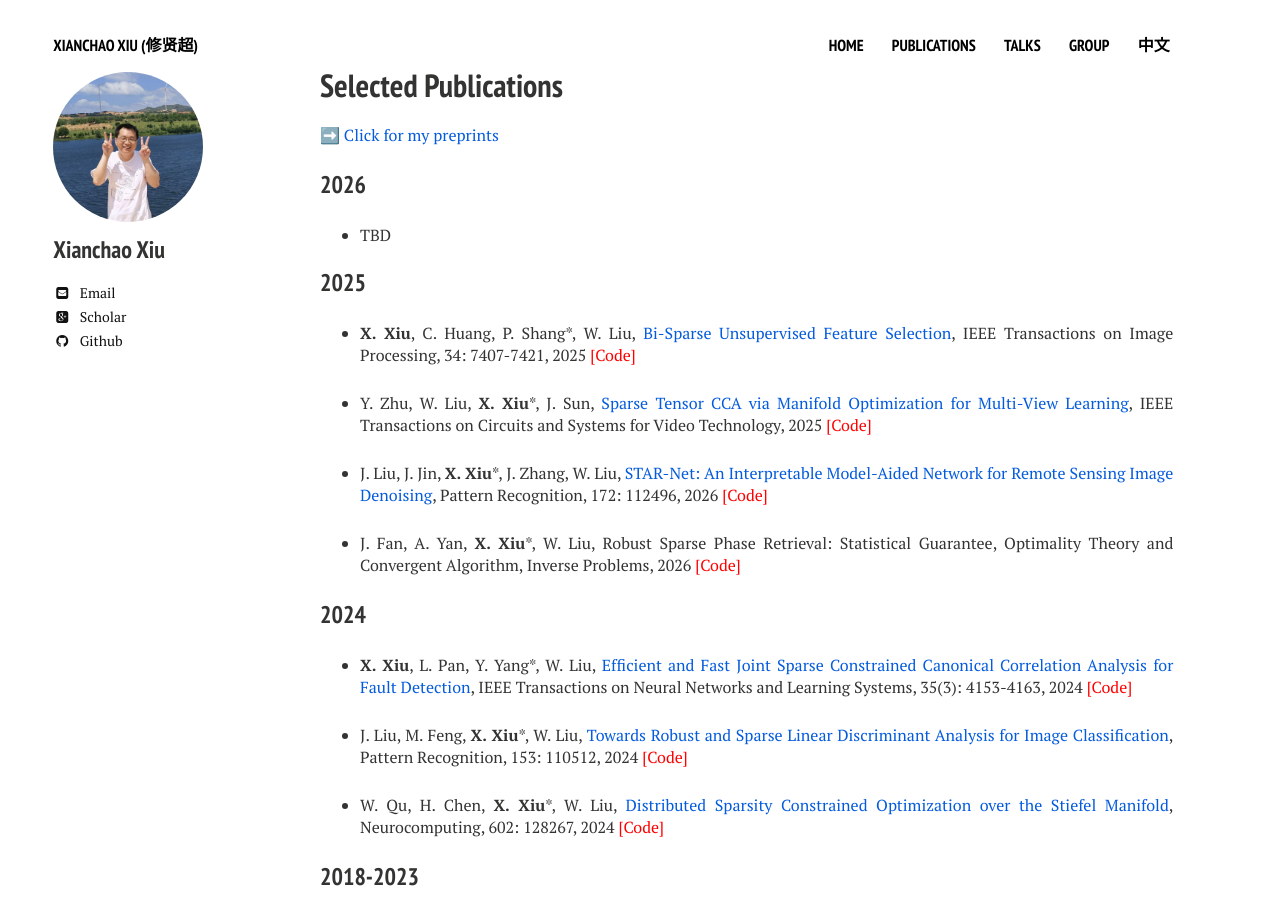
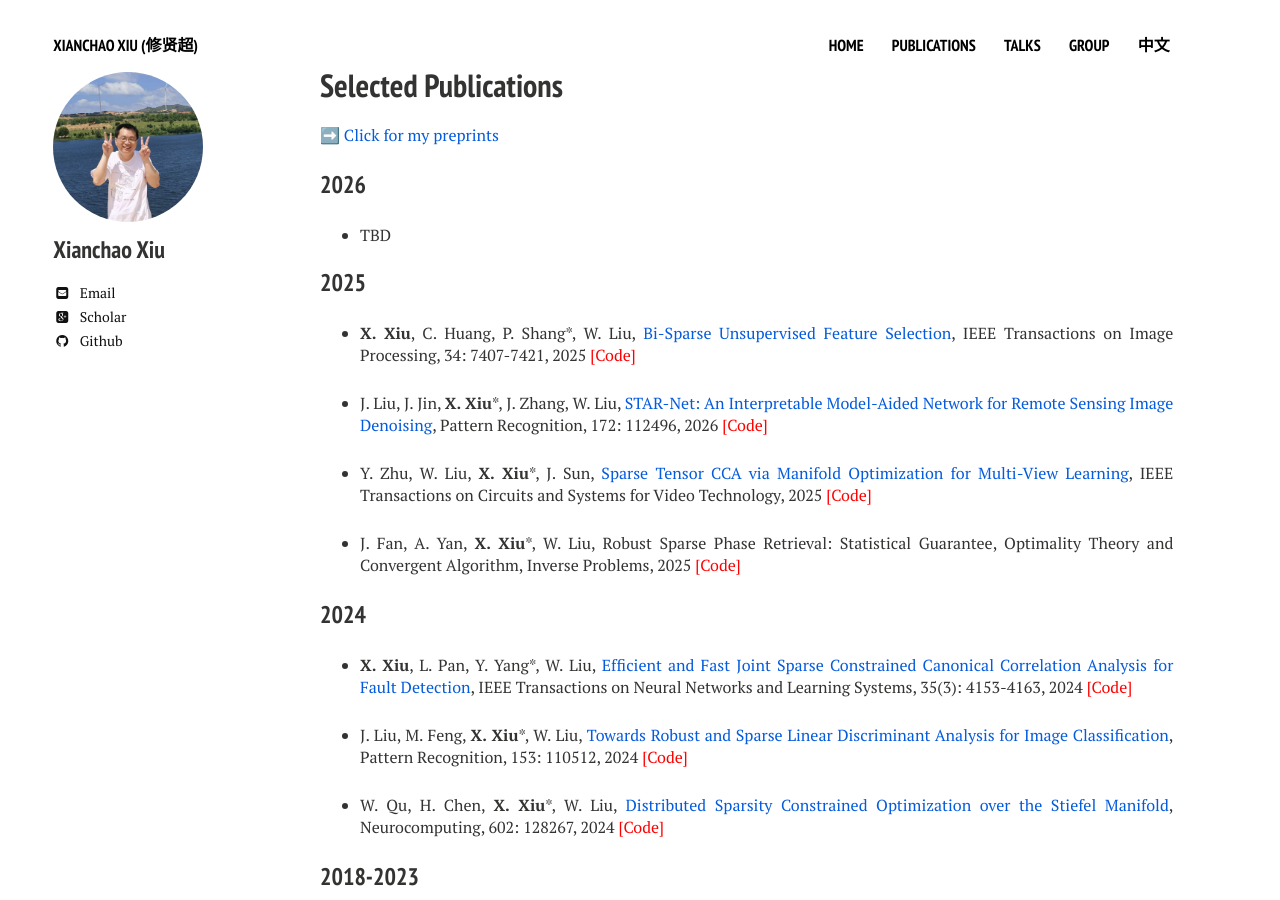
Before and after one commit to xianchaoxiu/xianchaoxiu.github.io, a Jekyll site: the page built from publications/index.md, in a window 1280 px wide and 900 px high. Built offline with Jekyll 4.4.1, drawn with Linux system fonts in a browser that asks for light colours; nearby versions of some CDN libraries.

Commit message:
Update index.md

```diff
--- a/publications/index.md
+++ b/publications/index.md
@@ -20,11 +20,11 @@ share: false
 
 * <b>X. Xiu</b>, C. Huang, P. Shang*, W. Liu, <a href="https://doi.org/10.1109/TIP.2025.3620667" class="textlink" target="_blank">Bi-Sparse Unsupervised Feature Selection</a>, IEEE Transactions on Image Processing, 34: 7407-7421, 2025 <a href="https://github.com/xianchaoxiu/BSUFS" class="textlink" target="_blank" style="color: red;">[Code]</a>
 
+* J. Liu, J. Jin, <b>X. Xiu</b>*, J. Zhang, W. Liu, <a href="https://doi.org/10.1016/j.patcog.2025.112496" class="textlink" target="_blank">STAR-Net: An Interpretable Model-Aided Network for Remote Sensing Image Denoising</a>, Pattern Recognition, 172: 112496, 2026 <a href="https://github.com/xianchaoxiu/STAR-Net" class="textlink" target="_blank" style="color: red;">[Code]</a>
+
 * Y. Zhu, W. Liu, <b>X. Xiu</b>*, J. Sun, <a href="https://doi.org/10.1109/TCSVT.2025.3642736" class="textlink" target="_blank">Sparse Tensor CCA via Manifold Optimization for Multi-View Learning</a>, IEEE Transactions on Circuits and Systems for Video Technology, 2025  <a href="https://github.com/zhudafa/STCCA-L" class="textlink" target="_blank" style="color: red;">[Code]</a>
 
-* J. Liu, J. Jin, <b>X. Xiu</b>*, J. Zhang, W. Liu, <a href="https://doi.org/10.1016/j.patcog.2025.112496" class="textlink" target="_blank">STAR-Net: An Interpretable Model-Aided Network for Remote Sensing Image Denoising</a>, Pattern Recognition, 172: 112496, 2026 <a href="https://github.com/xianchaoxiu/STAR-Net" class="textlink" target="_blank" style="color: red;">[Code]</a>
-
-* J. Fan, A. Yan, <b>X. Xiu</b>*, W. Liu, Robust Sparse Phase Retrieval: Statistical Guarantee, Optimality Theory and Convergent Algorithm, Inverse Problems, 2026 <a href="https://github.com/xianchaoxiu/HPR" class="textlink" target="_blank" style="color: red;">[Code]</a>
+* J. Fan, A. Yan, <b>X. Xiu</b>*, W. Liu, Robust Sparse Phase Retrieval: Statistical Guarantee, Optimality Theory and Convergent Algorithm, Inverse Problems, 2025 <a href="https://github.com/xianchaoxiu/HPR" class="textlink" target="_blank" style="color: red;">[Code]</a>
 
 ### 2024
 
```
